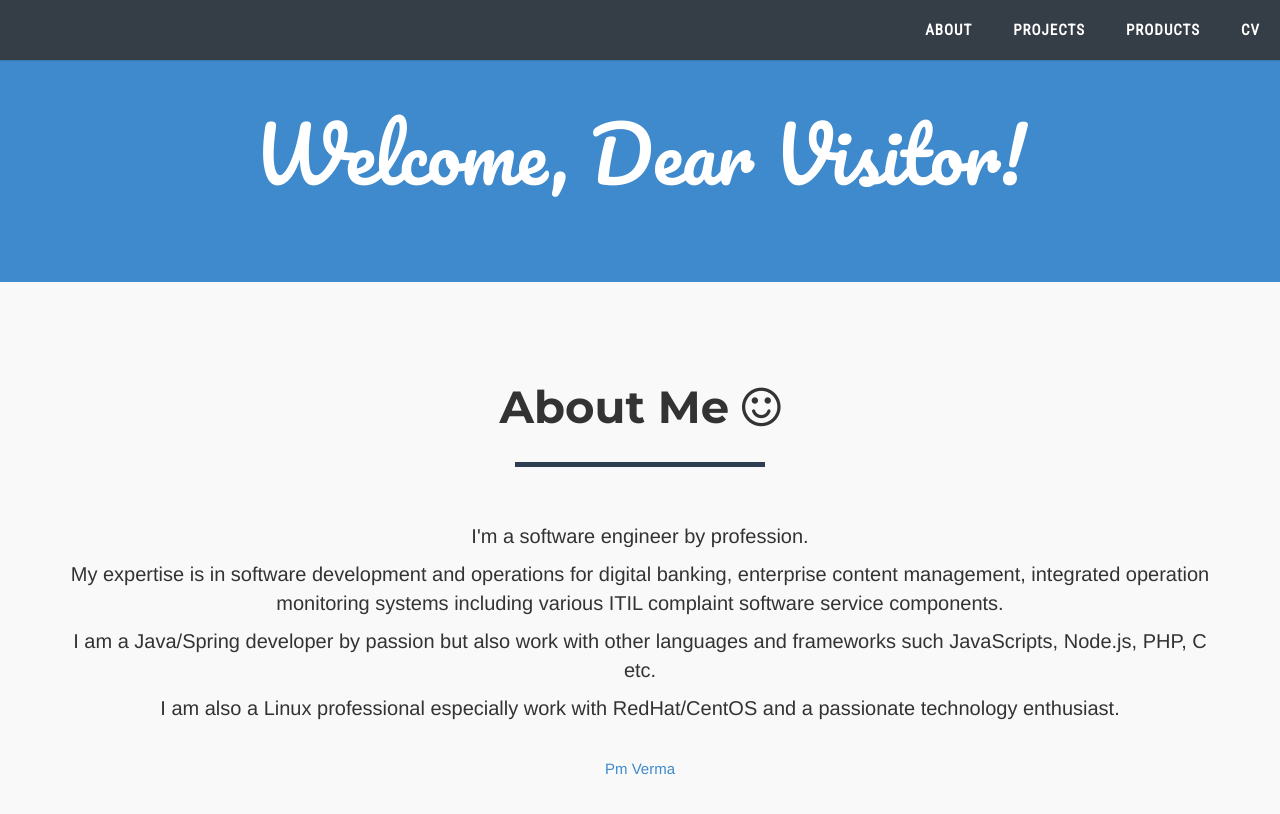
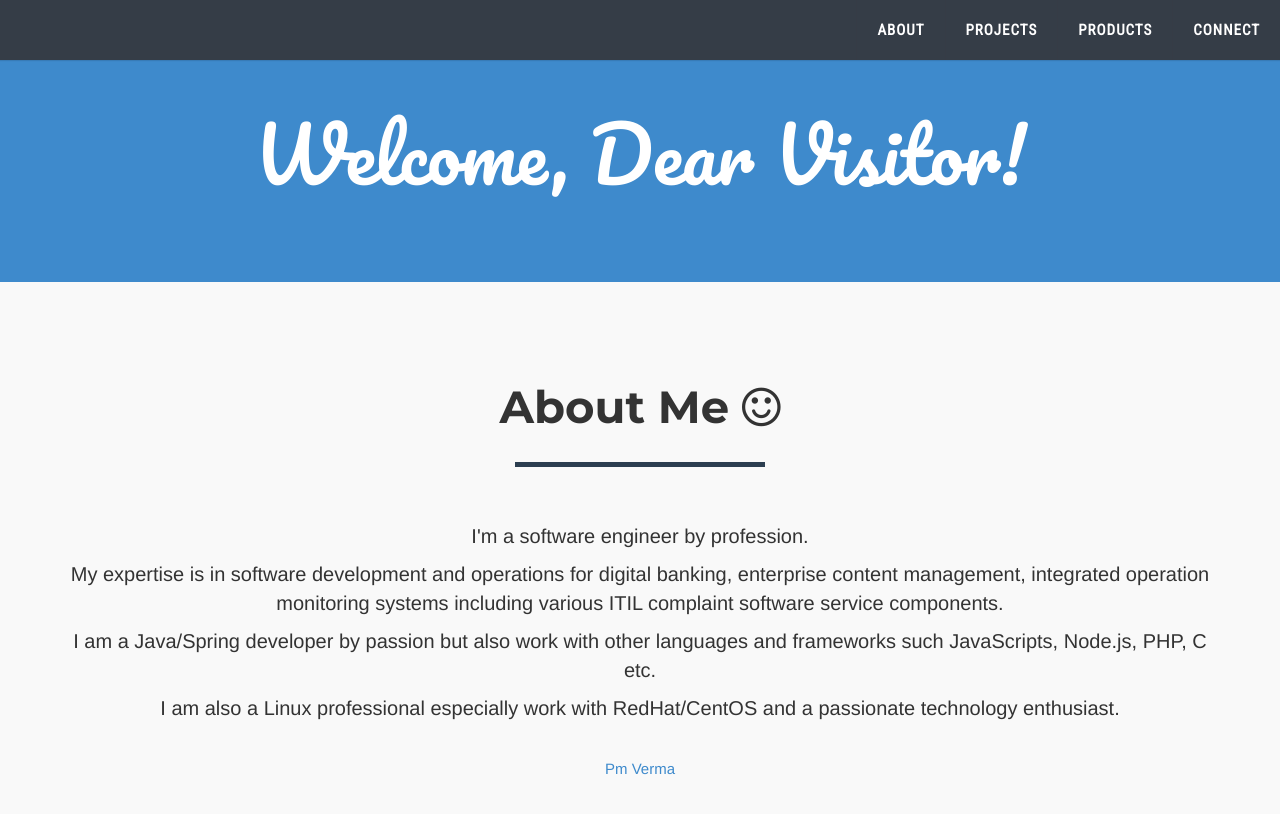
Before and after one commit to pmverma/pmverma.github.io, a Jekyll site: the page built from index.html, in a window 1280 px wide and 900 px high. Shown: the top 814 px of the window. Built offline with Jekyll 4.4.1, drawn with Linux system fonts in a browser that asks for light colours; comment, search, counter and statistics services are not loaded.

Commit message:
Update default.html

```diff
--- a/_layouts/default.html
+++ b/_layouts/default.html
@@ -100,7 +100,7 @@
                         <!--<li class="page-scroll">-->
                         <!--    <a href="/blog">Blog</a>-->
                         <!--</li>-->
-                        <li><a href="#connect">CV</a>
+                        <li><a href="#connect">Connect</a>
                         </li>
                     </ul>
                 </div>
```
